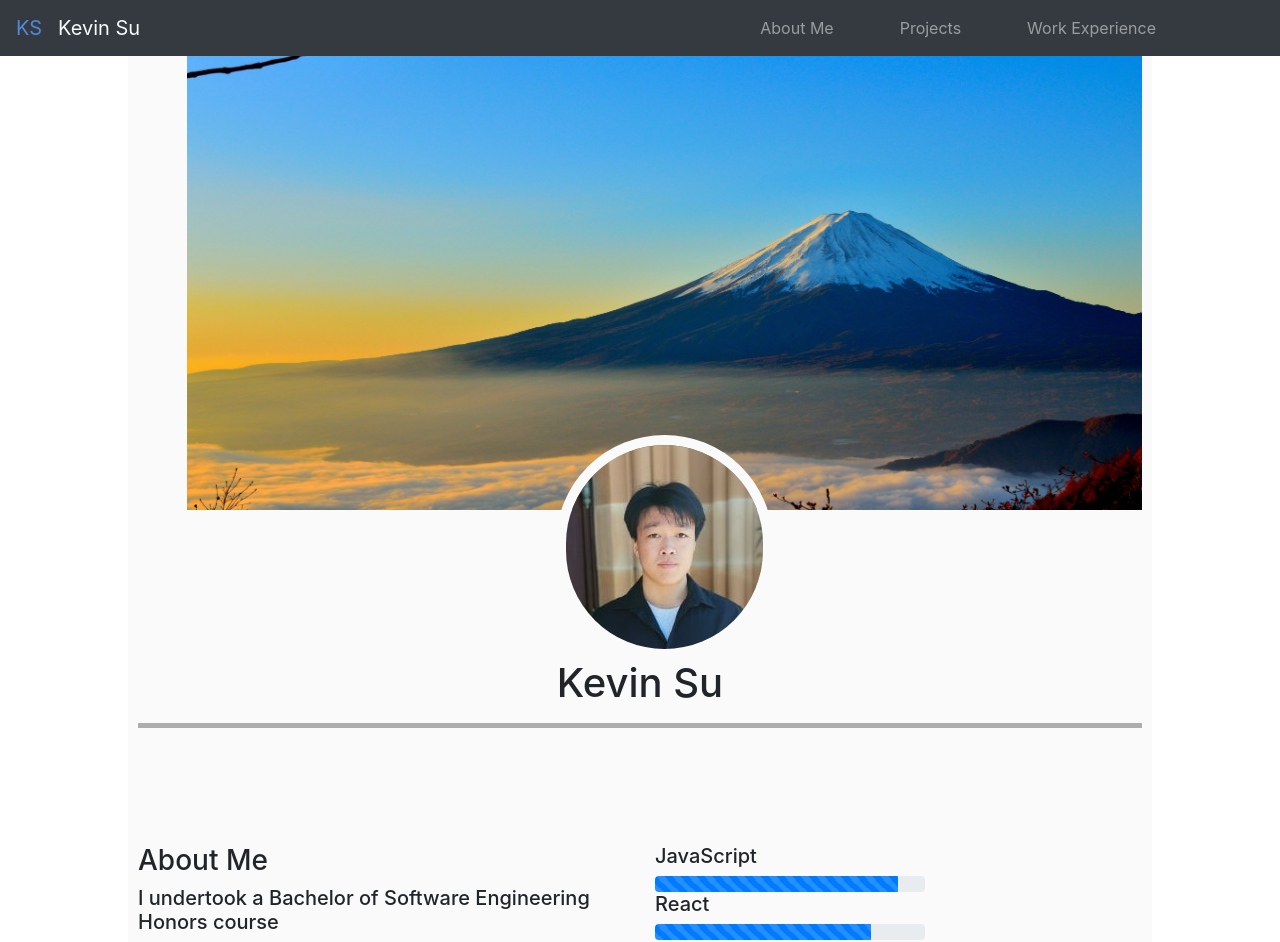
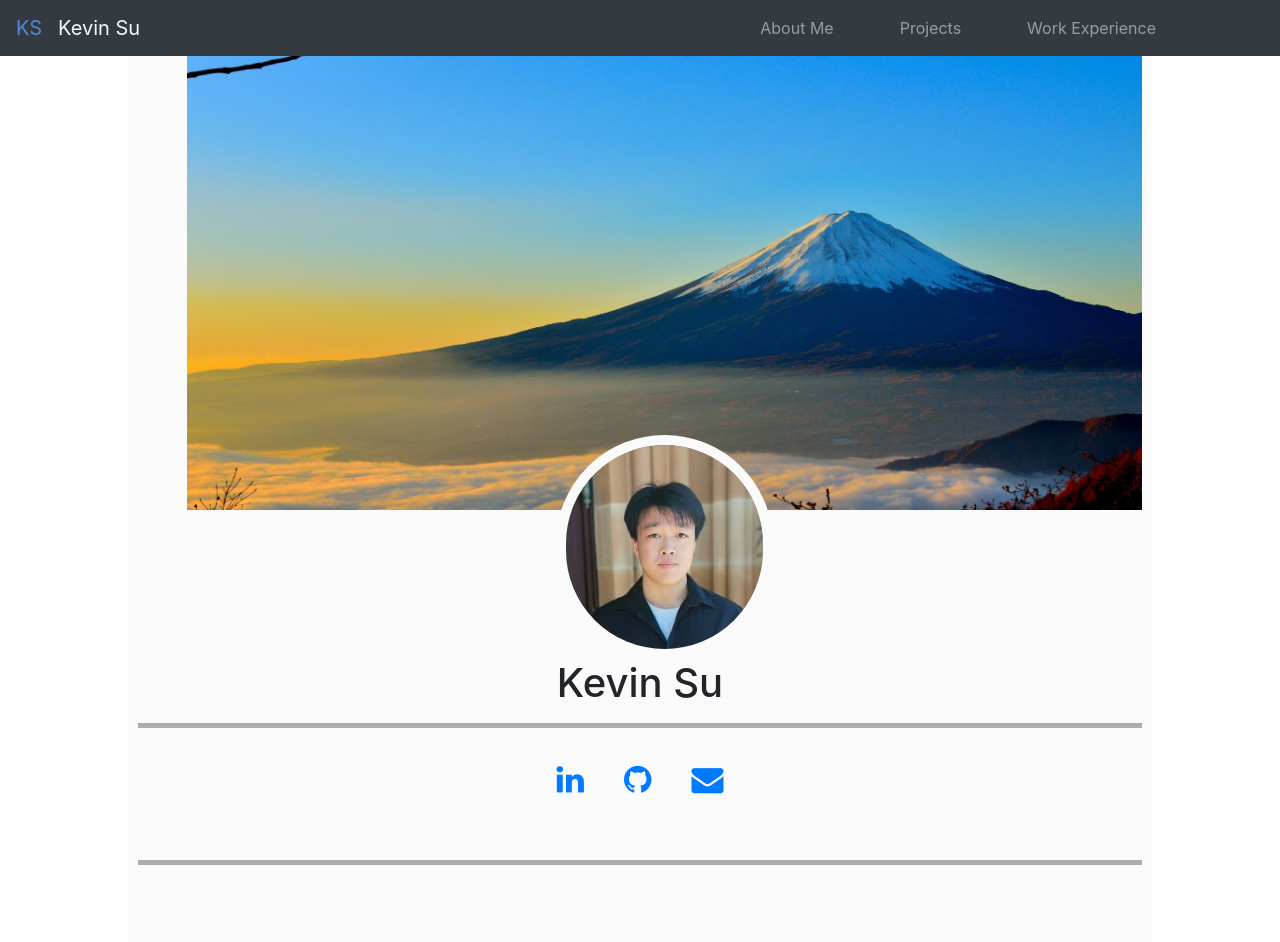
Before and after one commit to SuKaiwen/portfolio, a React (Create React App) app: page / in a window 1280 px wide. Shown: the top 942 px of the page. Built offline with nearby package versions, Linux system fonts and the light colour scheme.

Commit message:
portfolio 90% done

```diff
--- a/public/index.html
+++ b/public/index.html
@@ -15,6 +15,7 @@
       user's mobile device or desktop. See https://developers.google.com/web/fundamentals/web-app-manifest/
     -->
     <link rel="manifest" href="%PUBLIC_URL%/manifest.json" />
+    <link rel="stylesheet" href="https://cdnjs.cloudflare.com/ajax/libs/font-awesome/4.7.0/css/font-awesome.min.css">
     <link rel="stylesheet" href="https://stackpath.bootstrapcdn.com/bootstrap/4.3.1/css/bootstrap.min.css" integrity="sha384-ggOyR0iXCbMQv3Xipma34MD+dH/1fQ784/j6cY/iJTQUOhcWr7x9JvoRxT2MZw1T" crossorigin="anonymous">
     <!--
       Notice the use of %PUBLIC_URL% in the tags above.
--- a/src/App.js
+++ b/src/App.js
@@ -21,6 +21,14 @@
             </div>
         </div>
         <h1> Kevin Su </h1>
+        <hr style = {{minHeight: "5px"}}></hr>
+        <Row>
+            <Col style = {{minHeight: "100px"}}>
+                <a href="https://www.linkedin.com/in/kevin-su-618163191/"><i class="fa fa-linkedin fa-2x" style = {{padding:"20px"}}></i></a>
+                <a href="https://github.com/SuKaiwen"><i class="fa fa-github fa-2x" style = {{padding:"20px"}}></i></a>
+                <a href="mailto:kevinsu@outlook.co.nz"><i class="fa fa-envelope fa-2x" style = {{padding:"20px"}}></i></a>
+            </Col>
+        </Row>
         <hr style = {{minHeight: "5px"}}></hr>
         <Row>
             <Col xs="6" style = {{minHeight: "700px"}}>
```
Also changed, not shown: 1 other file (tests, documents, lock files or other folders).
